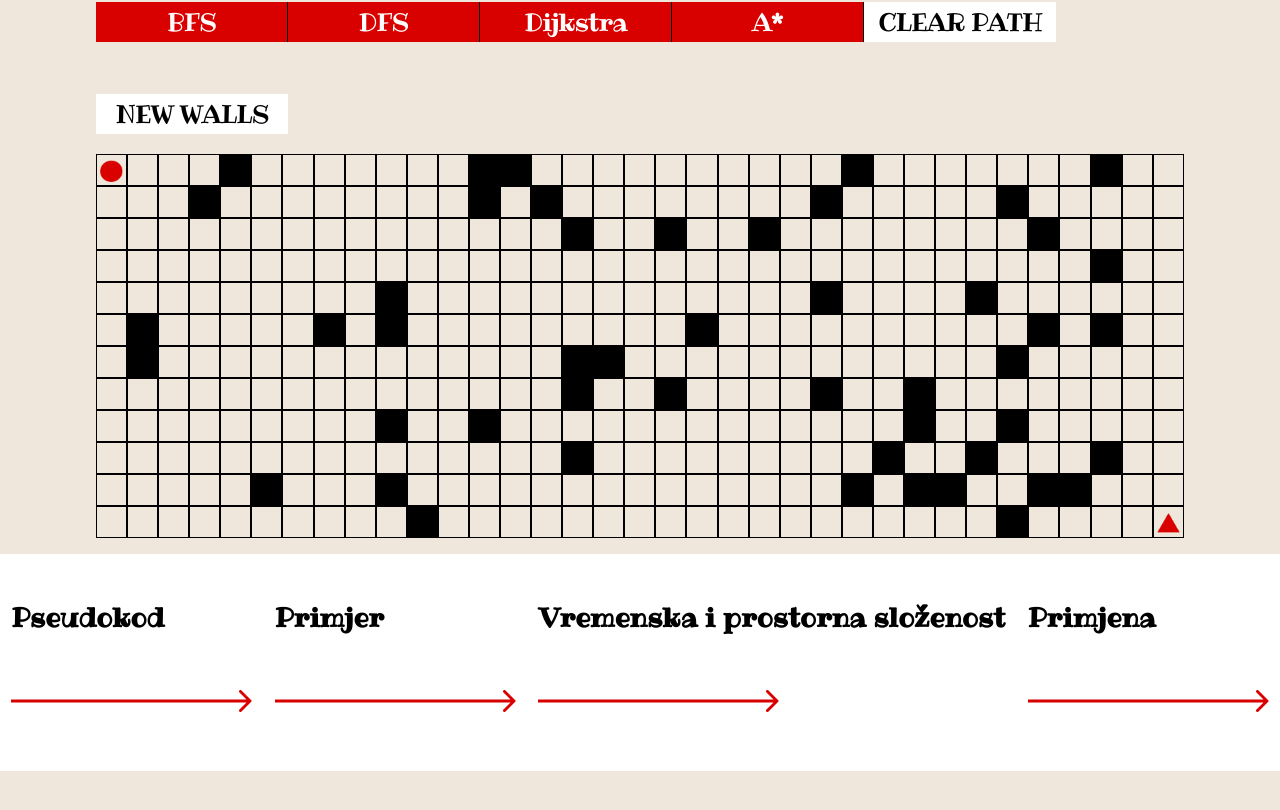
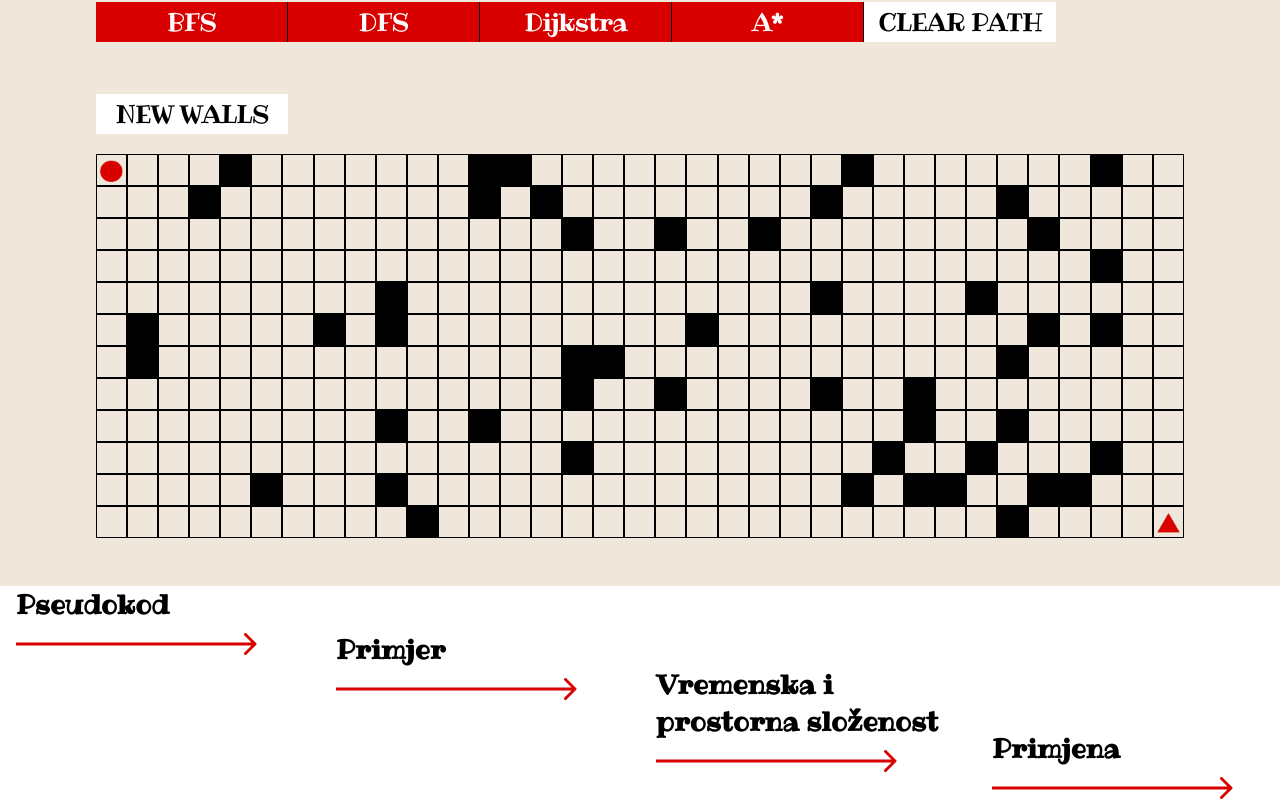
Before and after one commit to j-grgur-hci/PathVisualizer-vol2, a React (Create React App) app: page / in a window 1280 px wide. Shown: the part 408-1218 px from the top of the page. Before the commit the page ends 1179 px from the top, so only its background shows below. Built offline with nearby package versions, Linux system fonts and the light colour scheme.

Commit message:
added grid layout to second navigation

```diff
--- a/package.json
+++ b/package.json
@@ -3,6 +3,10 @@
   "version": "0.1.0",
   "private": true,
   "dependencies": {
+    "@emotion/react": "^11.9.0",
+    "@emotion/styled": "^11.8.1",
+    "@material-ui/core": "^4.12.4",
+    "@mui/material": "^5.6.4",
     "@testing-library/jest-dom": "^5.12.0",
     "@testing-library/react": "^11.2.6",
     "@testing-library/user-event": "^12.8.3",
--- a/src/home.css
+++ b/src/home.css
@@ -7,10 +7,10 @@
     color: black;
     font-family: 'Ribeye';
     font-size: 2rem;
-    margin-top: 5rem;
+    margin-top: 7rem;
     width: 100%;
-    padding-left: 0;
-    padding-bottom: 3rem;
+    padding-left: 1rem;
+    padding-bottom: 0rem;
 }
 
 .col
--- a/src/home.js
+++ b/src/home.js
@@ -1,5 +1,5 @@
 import React from 'react';
-// import 'bootstrap/dist/css/bootstrap.min.css';
+import {Grid} from '@mui/material';
 import './home.css'
 import Arrow from "./images/Arrow.png"
 
@@ -7,26 +7,25 @@ const Home =()=>{
     return(
     <div>
      <div class="navigation">
-                    <div className="container-fluid">
-                        <div className="row">
-                            <div className="col">
-                                <h5>Pseudokod</h5>
+
+                   <Grid container spacing={0} direction="row" >
+                    <Grid item xs={3} >
+                                <h5 style={{margin:'0rem'}}>Pseudokod</h5>
                                 <img src={Arrow}/>
-                            </div>
-                            <div className="col ">
-                                <h5>Primjer</h5>
+                    </Grid>
+                    <Grid item xs={3}>
+                                <h5 style={{marginBottom:'0rem'}}>Primjer</h5>
                                 <img src={Arrow}/>
-                            </div>
-                            <div className="col">
-                                <h5>Vremenska i prostorna složenost</h5>
+                    </Grid>
+                    <Grid item xs={3}>
+                                <h5 style={{marginBottom:'0rem', marginTop:'5rem'}}>Vremenska i prostorna složenost</h5>
                                 <img src={Arrow}/>
-                            </div>
-                            <div className="col">
-                                <h5>Primjena</h5>
-                                <img src={Arrow}/>
-                            </div>
-                            </div>
-            </div>
+                    </Grid>
+                    <Grid item xs={3}>
+                                <h5 style={{marginBottom:'0rem', marginTop:'9rem', paddingLeft:'1rem'}}>Primjena</h5>
+                                <img src={Arrow} style={{ paddingLeft:'1rem'}}/>
+                    </Grid>
+                    </Grid>
     </div>
     </div>
     )
```
Also changed, not shown: 1 other file (tests, documents, lock files or other folders).
